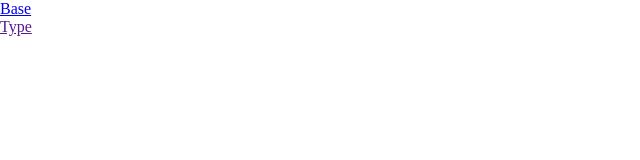
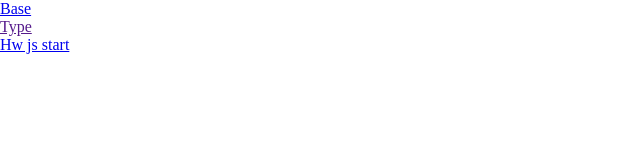
Before and after one commit to tohankov/tohankovkov, a plain HTML site: page index.html in a window 1280 px wide. Shown: the full height of the page, 0-640 px from the left. Drawn offline with Linux system fonts and the light colour scheme.

Commit message:
fixed link

```diff
--- a/index.html
+++ b/index.html
@@ -19,7 +19,7 @@
           <a href="">Type</a>
         </li>
         <li>
-          <a href="./homeworks/hwless1/index.html"></a>
+          <a href="./homeworks/hwless1/index.html">Hw js start</a>
         </li>
       </ul>
     </div>
```
